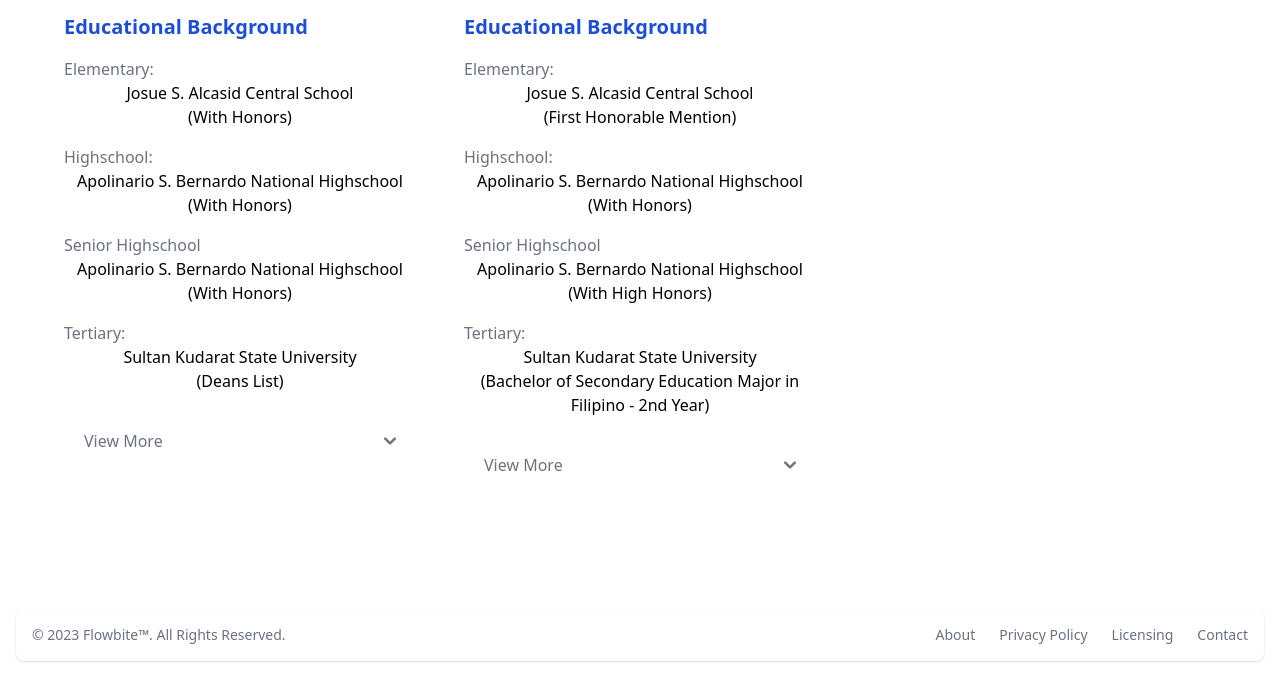
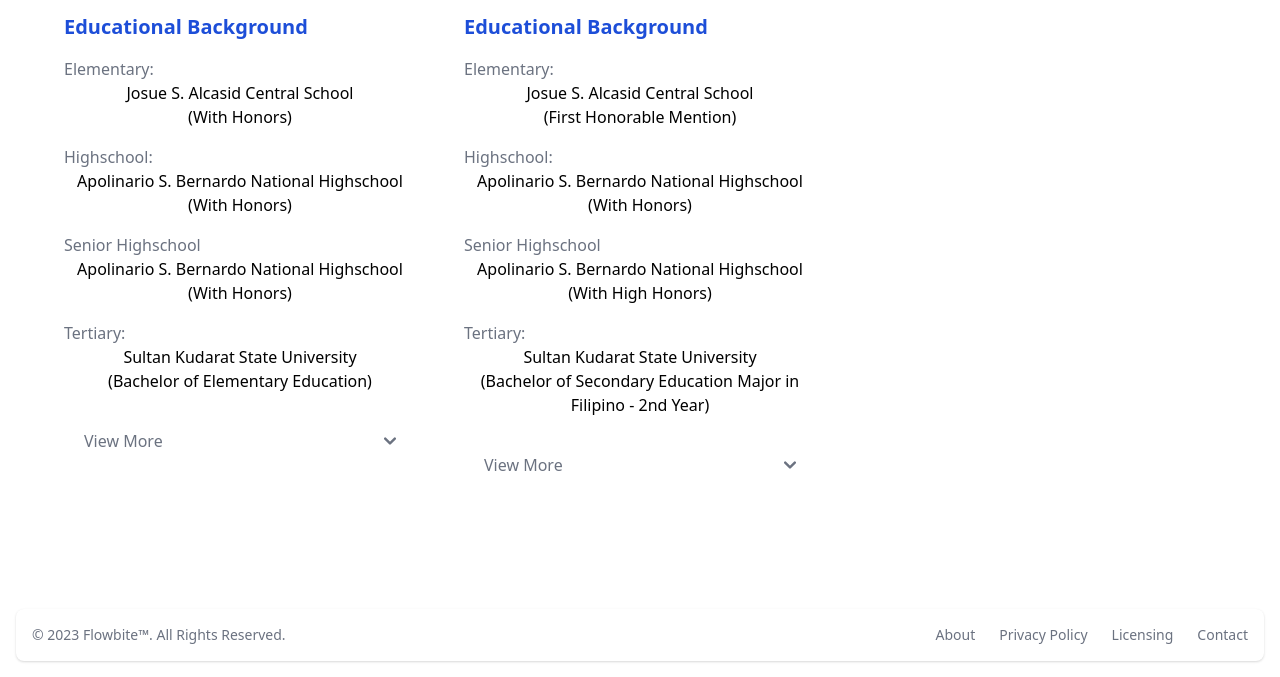
Before and after one commit to Jemuel-Emem/skaspirants2023, a plain HTML site: page index.html in a window 1280 px wide. Shown: the part 2675-3352 px from the top of the page. Drawn offline with nearby package versions, Linux system fonts and the light colour scheme.

Commit message:
Update index.html

```diff
--- a/index.html
+++ b/index.html
@@ -934,7 +934,7 @@
                   <div class="flex-row justify-start">
                     <label for="">Sultan Kudarat State University</label>
                     <div>
-                      <p>(Deans List)</p>
+                      <p>(Bachelor of Elementary Education)</p>
                     </div>
                   </div>
                 </div>
```
